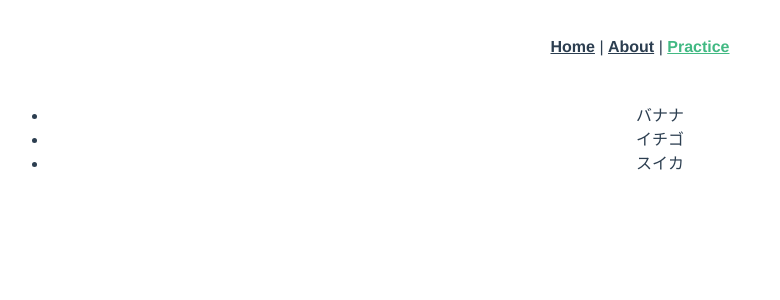
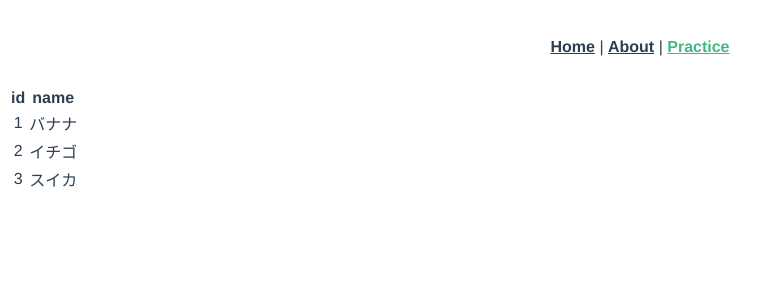
Before and after one commit to mashijifu/vue-ts-example, a Vue app: page /practice in a window 1280 px wide. Shown: the top 300 px of the page, without its empty margins (0-780 px from the left). Built offline with nearby package versions, Linux system fonts and the light colour scheme.

Commit message:
v-forディレクティブの課題２

```diff
--- a/src/views/PracticeView.vue
+++ b/src/views/PracticeView.vue
@@ -1,9 +1,16 @@
 <template>
   <div>
-    <!-- v-forを使ってdataListの配列をリスト表示しなさい -->
-    <ul>
-      <li v-for="(data, index) in dataList" :key="index">{{ data }}</li>
-    </ul>
+    <!-- v-forを使ってdataListの配列オブジェクトをテーブルの要素として表示しなさい -->
+    <table>
+      <tr>
+        <th>id</th>
+        <th>name</th>
+      </tr>
+      <tr v-for="(item, index) in dataList" :key="index">
+        <td>{{ item.id }}</td>
+        <td>{{ item.name }}</td>
+      </tr>
+    </table>
   </div>
 </template>
 <script lang="ts">
@@ -11,7 +18,11 @@ import { defineComponent } from "@vue/composition-api";
 
 export default defineComponent({
   setup() {
-    const dataList = ["バナナ", "イチゴ", "スイカ"];
+    const dataList = [
+      { id: 1, name: "バナナ" },
+      { id: 2, name: "イチゴ" },
+      { id: 3, name: "スイカ" },
+    ];
 
     return {
       dataList,
```
